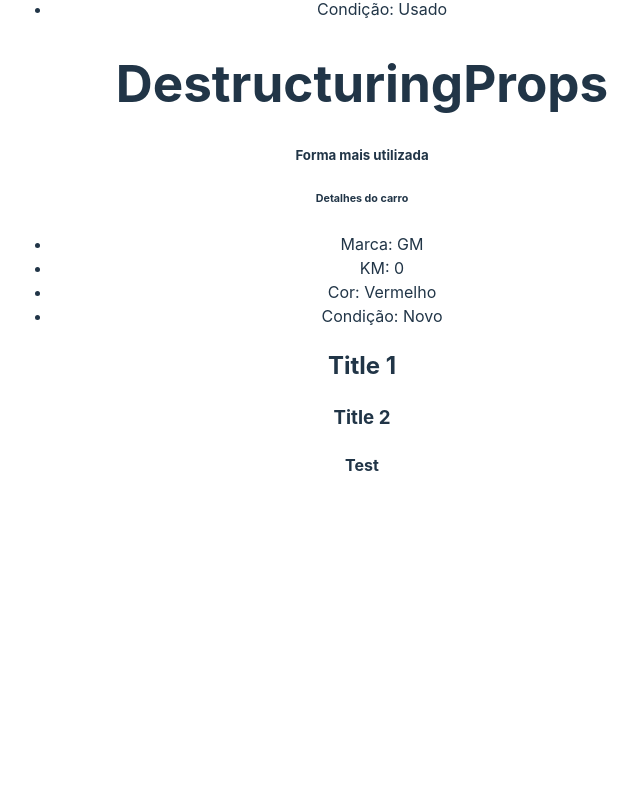
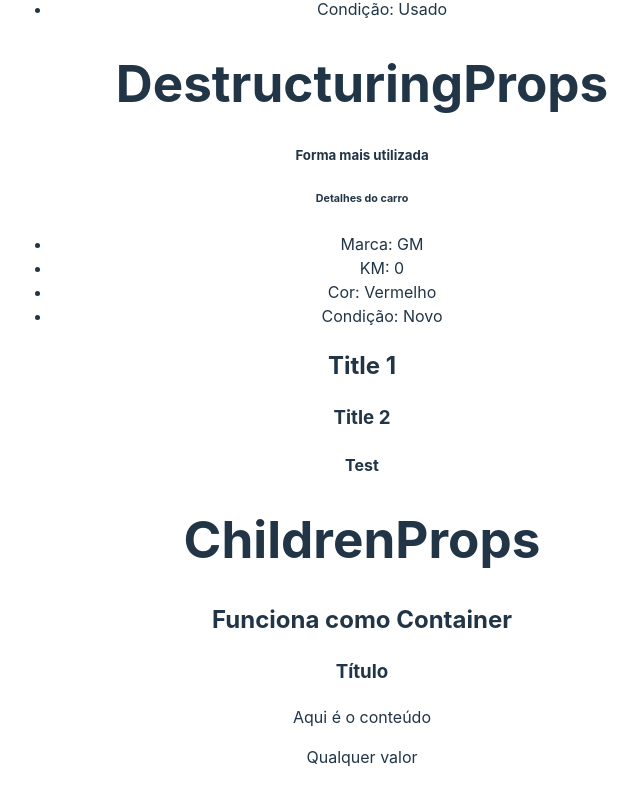
Before and after one commit to uadson/vuejs-course, a React (Vite) app in the folder code/important/: page / in a window 1280 px wide. Shown: the part 4307-5112 px from the top of the page, without its empty margins (278-918 px from the left). Before the commit the page ends 4837 px from the top, so only its background shows below. Built offline with nearby package versions, Linux system fonts and the light colour scheme.

Commit message:
class 20: props as children

```diff
--- a/code/important/src/App.jsx
+++ b/code/important/src/App.jsx
@@ -7,10 +7,10 @@ import ConditionalRender from './components/ConditionalRender'
 import Props from './components/Props'
 import DestructuringProps from './components/DestructuringProps'
 import Fragments from './components/Fragments'
+import ChildrenProps from './components/ChildrenProps'
 
 // Styles
 import './App.css'
-import { Fragment } from 'react'
 
 // Main
 function App() {
@@ -65,6 +65,9 @@ function App() {
           < DestructuringProps brand={car.brand} km={car.km} color={car.color} newCar={car.status}/>
         ))}
         < Fragments propFragment="Test"/>
+        < ChildrenProps propTest="Qualquer valor">
+          <p>Aqui é o conteúdo</p>
+        </ChildrenProps >
       </div>
     </>
   )
--- /dev/null
+++ b/code/important/src/components/ChildrenProps.jsx
@@ -0,0 +1,14 @@
+
+const ChildrenProps = ({ children, propTest}) => {
+  return (
+    <div>
+        <h1>ChildrenProps</h1>
+        <h2>Funciona como Container</h2>
+        <h3>Título</h3>
+        {children}
+        <p>{propTest}</p>
+    </div>
+  )
+}
+
+export default ChildrenProps
```
